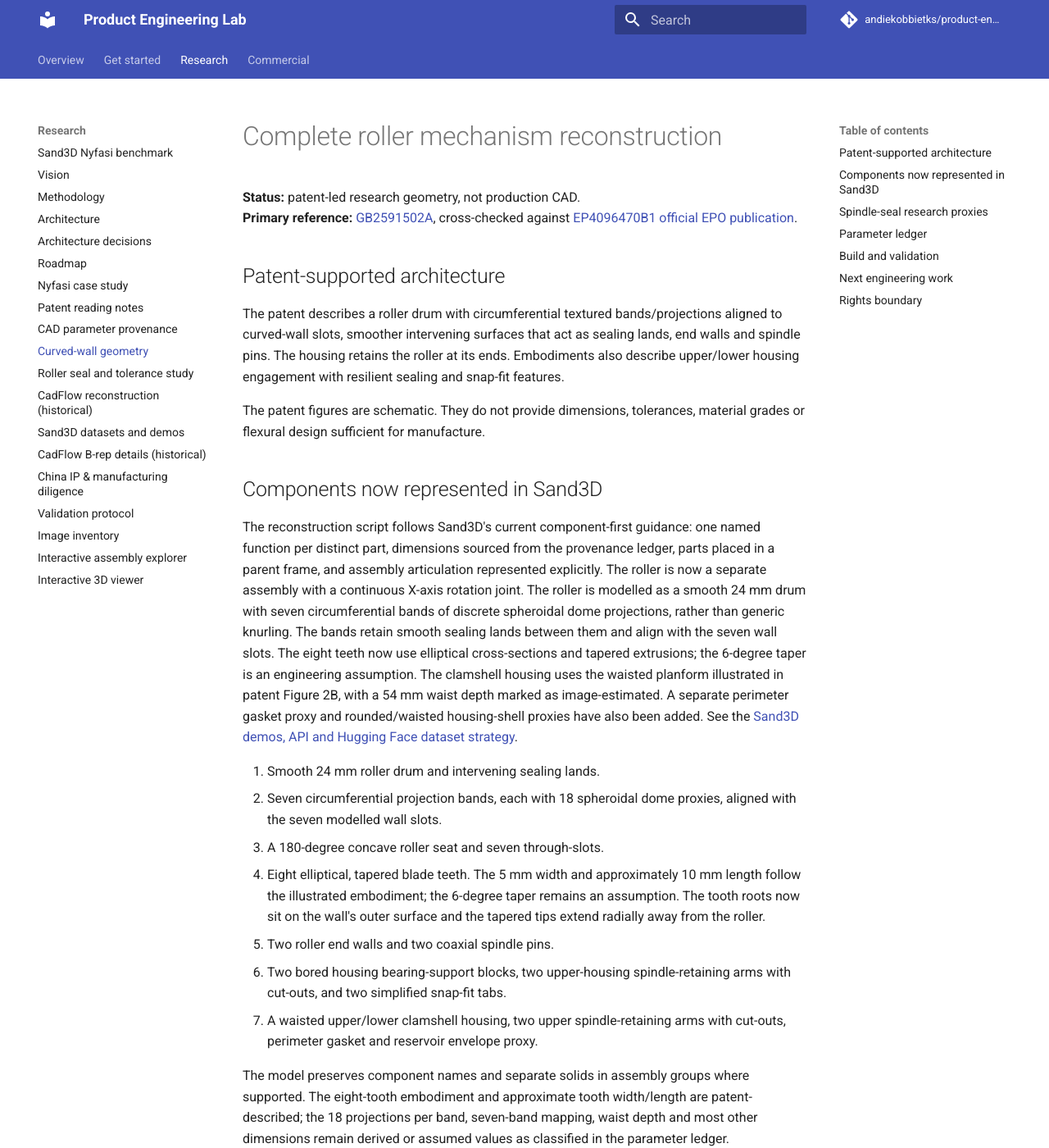
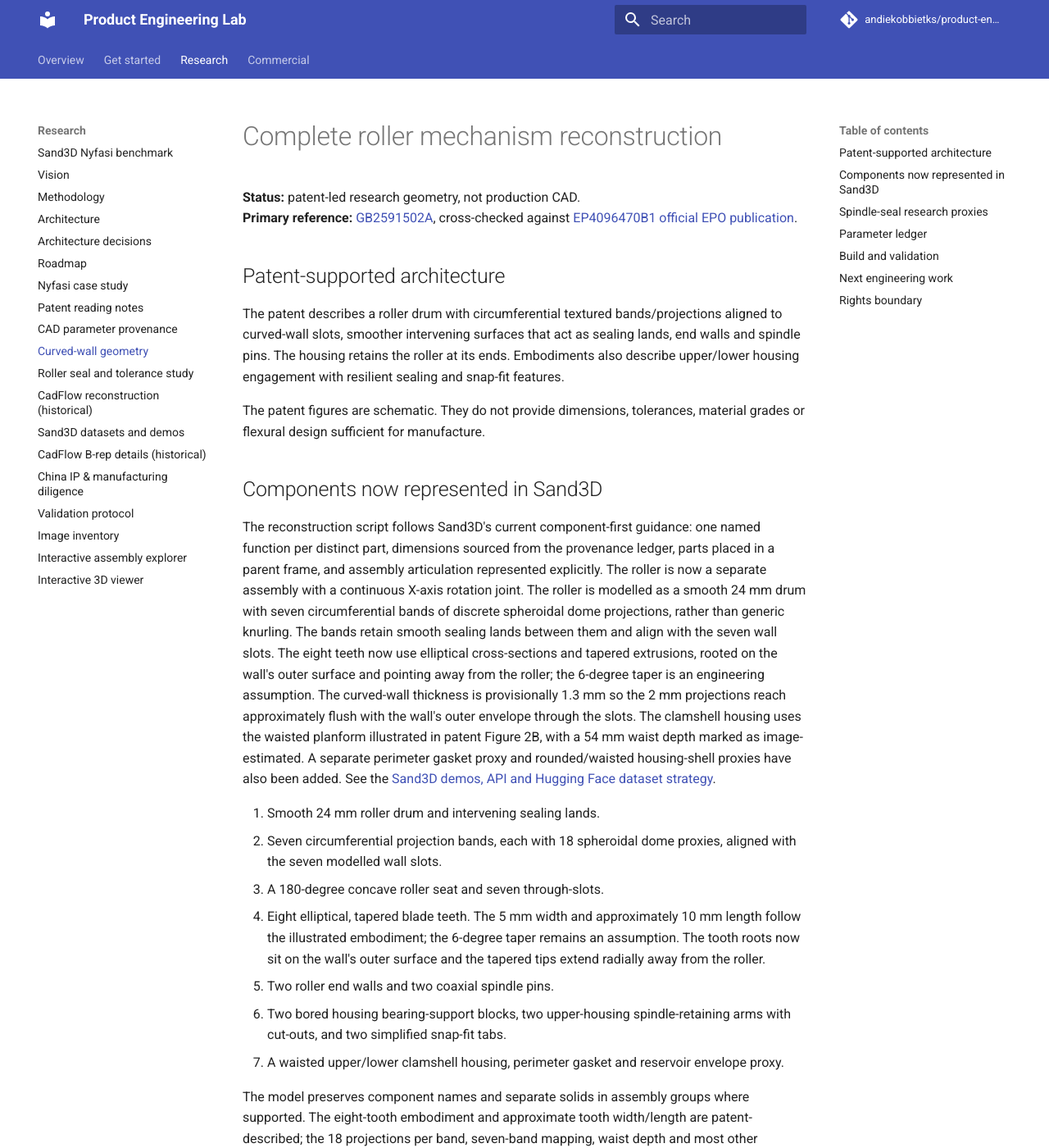
Before and after one commit to andiekobbietks/product-engineering-lab, an MkDocs documentation site: the page built from docs/experiments/curved-wall-geometry.md, in a window 1280 px wide and 1400 px high. Shown: the whole window at 82% size. Built offline with MkDocs 1.6.1 and Material for MkDocs 9.7.7, drawn with Linux system fonts in a browser that asks for light colours; comment, search, counter and statistics services are not loaded; some of the changed text lies outside the part shown.

Commit message:
Document the outward tooth orientation and projection-to-wall fit

```diff
--- a/docs/experiments/curved-wall-geometry.md
+++ b/docs/experiments/curved-wall-geometry.md
@@ -11,7 +11,7 @@ The patent figures are schematic. They do not provide dimensions, tolerances, ma
 
 ## Components now represented in Sand3D
 
-The reconstruction script follows Sand3D's current component-first guidance: one named function per distinct part, dimensions sourced from the provenance ledger, parts placed in a parent frame, and assembly articulation represented explicitly. The roller is now a separate assembly with a continuous X-axis rotation joint. The roller is modelled as a smooth 24 mm drum with seven circumferential bands of discrete spheroidal dome projections, rather than generic knurling. The bands retain smooth sealing lands between them and align with the seven wall slots. The eight teeth now use elliptical cross-sections and tapered extrusions; the 6-degree taper is an engineering assumption. The clamshell housing uses the waisted planform illustrated in patent Figure 2B, with a 54 mm waist depth marked as image-estimated. A separate perimeter gasket proxy and rounded/waisted housing-shell proxies have also been added. See the [Sand3D demos, API and Hugging Face dataset strategy](sand3d-dataset-strategy.md).
+The reconstruction script follows Sand3D's current component-first guidance: one named function per distinct part, dimensions sourced from the provenance ledger, parts placed in a parent frame, and assembly articulation represented explicitly. The roller is now a separate assembly with a continuous X-axis rotation joint. The roller is modelled as a smooth 24 mm drum with seven circumferential bands of discrete spheroidal dome projections, rather than generic knurling. The bands retain smooth sealing lands between them and align with the seven wall slots. The eight teeth now use elliptical cross-sections and tapered extrusions, rooted on the wall's outer surface and pointing away from the roller; the 6-degree taper is an engineering assumption. The curved-wall thickness is provisionally 1.3 mm so the 2 mm projections reach approximately flush with the wall's outer envelope through the slots. The clamshell housing uses the waisted planform illustrated in patent Figure 2B, with a 54 mm waist depth marked as image-estimated. A separate perimeter gasket proxy and rounded/waisted housing-shell proxies have also been added. See the [Sand3D demos, API and Hugging Face dataset strategy](sand3d-dataset-strategy.md).
 
 1. Smooth 24 mm roller drum and intervening sealing lands.
 2. Seven circumferential projection bands, each with 18 spheroidal dome proxies, aligned with the seven modelled wall slots.
@@ -19,7 +19,7 @@ The reconstruction script follows Sand3D's current component-first guidance: one
 4. Eight elliptical, tapered blade teeth. The 5 mm width and approximately 10 mm length follow the illustrated embodiment; the 6-degree taper remains an assumption. The tooth roots now sit on the wall's outer surface and the tapered tips extend radially away from the roller.
 5. Two roller end walls and two coaxial spindle pins.
 6. Two bored housing bearing-support blocks, two upper-housing spindle-retaining arms with cut-outs, and two simplified snap-fit tabs.
-7. A waisted upper/lower clamshell housing, two upper spindle-retaining arms with cut-outs, perimeter gasket and reservoir envelope proxy.
+7. A waisted upper/lower clamshell housing, perimeter gasket and reservoir envelope proxy.
 
 The model preserves component names and separate solids in assembly groups where supported. The eight-tooth embodiment and approximate tooth width/length are patent-described; the 18 projections per band, seven-band mapping, waist depth and most other dimensions remain derived or assumed values as classified in the parameter ledger.
 
@@ -36,9 +36,11 @@ Two separately named annular elastomer seal proxies are included around the spin
 | Projections per band | 18 | Engineering assumption derived from circumference and spacing |
 | Projection base diameter / height | 2 mm / 2 mm | Patent-described example |
 | Projection overlap into drum | 0.15 mm | Rendering/geometry assumption |
+| Curved slotted-wall thickness | 1.3 mm | Engineering assumption to align projection tips with the outer envelope |
 | Band axial footprint | 2 mm | Engineering assumption |
 | Housing waist depth | 54 mm | Image-estimated from Figure 2B; low confidence |
 | Tooth taper | 6 degrees | Engineering assumption; not dimensioned by patent |
+| Tooth-root datum | -20.8 mm | Derived from the wall outer radius; teeth point away from the roller |
 | End-wall diameter | 25 mm | Engineering assumption |
 | End-wall thickness | 1.5 mm | Engineering assumption |
 | Spindle-pin diameter | 4 mm | Engineering assumption |
```
